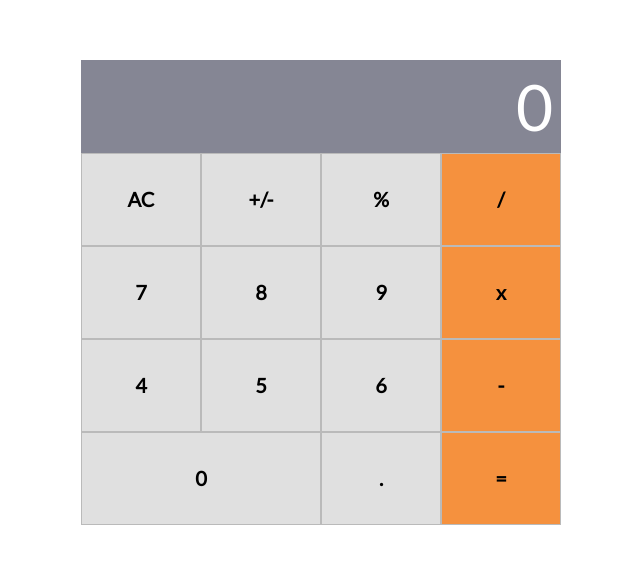
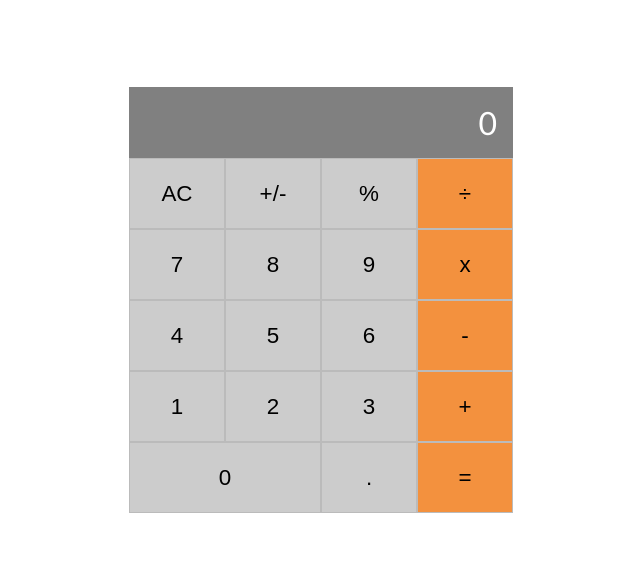
Before and after one commit to gids-dadi/math-magician, a React (Create React App) app: page / in a window 1280 px wide. Shown: the part 108-672 px from the top of the page, without its empty margins (319-959 px from the left). Built offline with nearby package versions, Linux system fonts and the light colour scheme.

Commit message:
Add the calculator logic

```diff
--- a/src/App.css
+++ b/src/App.css
@@ -1,11 +1,8 @@
 @import url('https://fonts.googleapis.com/css2?family=Lato&display=swap');
 
-* {
-  padding: 0;
-  margin: 0;
-  box-sizing: border-box;
-  -webkit-user-select: none;
-  -webkit-user-drag: none;
+.calculator {
+  width: 100%;
+  height: 100%;
 }
 
 body {
@@ -14,52 +11,6 @@ body {
   place-content: center;
   font-family: 'Lato', sans-serif;
   height: 100vh;
+   align-items: center;
   font-size: 20px;
 }
-
-.container {
-  height: auto;
-  width: 40vw;
-  padding: 1rem;
-}
-
-.result {
-  grid-column: 1 / -1;
-  background: #858694;
-  color: #fff;
-  text-align: right;
-  padding: 0.5rem;
-  font-size: 4rem;
-  overflow: hidden;
-}
-
-.wrapper {
-  background-color: #e0e0e0;
-  display: grid;
-  height: 100%;
-  width: 100%;
-  grid-template-columns: repeat(4, 1fr);
-  grid-template-rows: repeat(5, 1fr);
-}
-
-.btn {
-  display: grid;
-  place-content: center;
-  cursor: pointer;
-  font-weight: bold;
-  border: solid 1px #bababa;
-  padding: 1.5rem;
-}
-
-.btn:hover {
-  background-color: rgb(51, 40, 40);
-  color: #fff;
-}
-
-.orange {
-  background: #f5913e;
-}
-
-.zero {
-  grid-column: span 2;
-}
--- a/src/App.js
+++ b/src/App.js
@@ -4,10 +4,15 @@ import './App.css';
 
 // eslint-disable-next-line react/prefer-stateless-function
 class App extends Component {
+    constructor(props) {
+      super(props);
+      this.state = {}
+    }
+
   render() {
     return (
       <div className="App">
-        <Calculator />
+        <Calculator className = "calculate" />
       </div>
     );
   }
--- /dev/null
+++ b/src/components/Calculator.css
@@ -0,0 +1,53 @@
+.container {
+  width: 30vw;
+  height: auto;
+  background-color: grey;
+  display: grid;
+  grid-template-columns: repeat(4, 1fr);
+  grid-template-rows: repeat(6, 1fr);
+
+}
+
+.screen {
+  grid-column: 1 / -1;
+  color: white;
+  padding: 1rem;
+  display: flex;
+  justify-content: flex-end;
+  font-size: 2rem;
+}
+
+.btn {
+  /* all: unset; */
+  display: grid;
+  place-content: center;
+  background-color: #ccc;
+  border: 1px solid #bbb;
+  cursor: pointer;
+  font-size: 1.4rem;
+}
+
+.btn:hover {
+  background-color: grey;
+  color: white;
+}
+
+.btn:active {
+  background-color: black;
+}
+
+.orange {
+  background-color: #f3913e;
+}
+
+.orange:hover {
+  background-color: #ff4300;
+}
+
+.orange:active {
+  background-color: #d30000;
+}
+
+.zero {
+  grid-column: 1 / span 2;
+}
--- a/src/components/Calculator.js
+++ b/src/components/Calculator.js
@@ -1,34 +1,93 @@
 import React, { Component } from 'react';
+import calculate from './logic/calculate';
+import './Calculator.css';
 
 // eslint-disable-next-line react/prefer-stateless-function
 class Calculator extends Component {
+  constructor(props) {
+    super(props);
+    this.state = {
+      total: 0,
+      next: null,
+      operation: null,
+    };
+    this.handleClick = this.handleClick.bind(this);
+  }
+
+  handleClick(btn) {
+    const btnValue = btn.target.textContent;
+    this.setState((e) => calculate(e, btnValue));
+  }
+
   render() {
+    const { total, next, operation } = this.state;
     return (
-      <div className="container">
-        <div className="wrapper">
-          <div className="result">0</div>
-          {/* Row 1 */}
-          <div className="btn"> AC</div>
-          <div className="btn"> +/-</div>
-          <div className="btn"> %</div>
-          <div className="btn orange">/</div>
-          {/* Row 2 */}
-          <div className="btn">7 </div>
-          <div className="btn">8 </div>
-          <div className="btn">9 </div>
-          <div className="btn orange">x</div>
-          {/* Row 3 */}
-          <div className="btn">4</div>
-          <div className="btn">5 </div>
-          <div className="btn">6 </div>
-          <div className="btn orange">-</div>
-          {/* Row 4 */}
-          <div className="btn zero">0 </div>
-          <div className="btn">.</div>
-          <div className="btn orange">=</div>
+      <div className='container'>
+        <div className='screen'>
+          {total}
+          {operation}
+          {next}
         </div>
+        <button type='button' onClick={this.handleClick} className='btn'>
+          AC
+        </button>
+        <button type='button' onClick={this.handleClick} className='btn'>
+          +/-
+        </button>
+        <button type='button' onClick={this.handleClick} className='btn'>
+          %
+        </button>
+        <button type='button' onClick={this.handleClick} className='btn orange'>
+          ÷
+        </button>
+        <button type='button' onClick={this.handleClick} className='btn'>
+          7
+        </button>
+        <button type='button' onClick={this.handleClick} className='btn'>
+          8
+        </button>
+        <button type='button' onClick={this.handleClick} className='btn'>
+          9
+        </button>
+        <button type='button' onClick={this.handleClick} className='btn orange'>
+          x
+        </button>
+        <button type='button' onClick={this.handleClick} className='btn'>
+          4
+        </button>
+        <button type='button' onClick={this.handleClick} className='btn'>
+          5
+        </button>
+        <button type='button' onClick={this.handleClick} className='btn'>
+          6
+        </button>
+        <button type='button' onClick={this.handleClick} className='btn orange'>
+          -
+        </button>
+        <button type='button' onClick={this.handleClick} className='btn'>
+          1
+        </button>
+        <button type='button' onClick={this.handleClick} className='btn'>
+          2
+        </button>
+        <button type='button' onClick={this.handleClick} className='btn'>
+          3
+        </button>
+        <button type='button' onClick={this.handleClick} className='btn orange'>
+          +
+        </button>
+        <button type='button' onClick={this.handleClick} className='btn zero'>
+          0
+        </button>
+        <button type='button' onClick={this.handleClick} className='btn'>
+          .
+        </button>
+        <button type='button' onClick={this.handleClick} className='btn orange'>
+          =
+        </button>
       </div>
     );
   }
 }
+
 export default Calculator;
```
